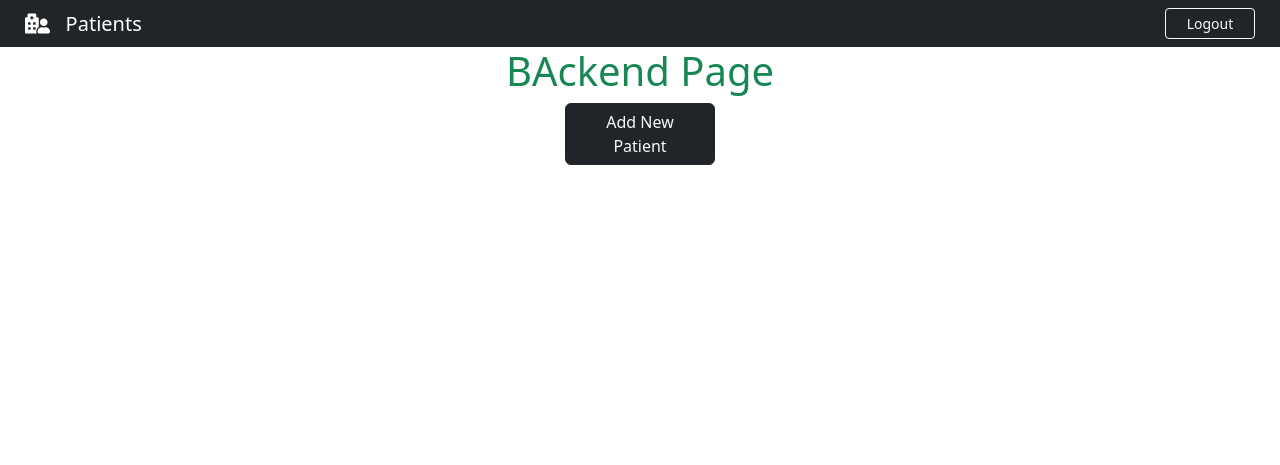
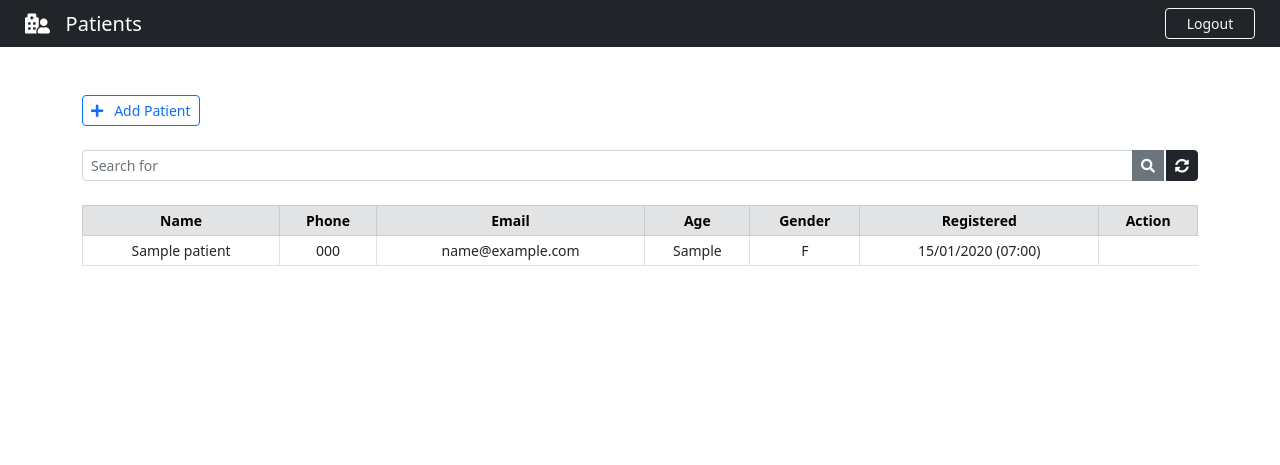
Before and after one commit to jokeCloud/hc-system, a Django app: page /backend/ in a window 1280 px wide. Shown: the top 465 px of the page. Run offline with Django 4.2, Linux system fonts and the light colour scheme; a user stored in the database is signed in; tables that the repository leaves empty hold one stand-in row (values such as "Sample post").

Commit message:
list patients

```diff
--- a/healt_care_system/urls.py
+++ b/healt_care_system/urls.py
@@ -3,13 +3,18 @@ from django.urls import include, path
 from health_care_app import views
 
 urlpatterns = [
+    # path to access the admin page
     path('admin/', admin.site.urls),
+    # path to render homepage
     path('', views.frontend, name='frontend'),
+    # path to login/logout
     path('login/', include('django.contrib.auth.urls')),
 
     # ================ #
     # BACKEND SECTION  #
     # ================ #
+    # path to access the backend page
     path('backend/', views.backend, name='backend'),
+    # path to add patient
     path('add_patient', views.add_patient, name='add_patient'),
 ]
--- a/health_care_app/templates/backend.html
+++ b/health_care_app/templates/backend.html
@@ -15,8 +15,80 @@
 
 <!-- ==================== Page content ==================== -->
 {% block content %}
-<h1 class="text-center text-success">BAckend Page</h1>
-<center>
-    <a href="{% url 'add_patient' %}" class="btn btn-dark text-light btn-bg" style="width: 150px;">Add New Patient</a>
-</center>
+<div class="container">
+
+    <br><br>
+
+    <div class="d-flex justify-content-between">
+        <!-- 1) column ADD patient -->
+        <a href="{% url 'add_patient' %}" class="btn btn-outline-primary btn-sm"><i class="fa fa-plus"></i>&nbsp;&nbsp; Add Patient</a>
+    </div>
+
+    <form action="">
+        <div class="input-group input-group-sm mb-3 mt-4">
+            <input type="text" name="q" class="form-control" placeholder="Search for">
+            <button class="btn btn-secondary"><i class="fas fa-search"></i></button>
+            <a href="{% url 'backend' %}" class="btn btn-dark" style="margin-left: 2px;"><i class="fas fa-sync-alt"></i></a>
+        </div>
+    </form>
+
+    <center>
+        <table class="table table-bordered table-sm mt-4" style="text-align: center; font-size: 14px;">
+            <thead class="table-secondary">
+                <tr>
+                    <th>Name</th>
+                    <th>Phone</th>
+                    <th>Email</th>
+                    <th>Age</th>
+                    <th>Gender</th>
+                    <th>Registered</th>
+                    <th>Action</th>
+                </tr>
+            </thead>
+            <!-- DATA FROM BACKEND -->
+            {% for patient in patients %}
+            <tr>
+                <td>{{ patient.name }}</td>
+                <td>{{ patient.phone }}</td>
+                <td>{{ patient.email }}</td>
+                <td>{{ patient.age }}</td>
+                <td>{{ patient.gender }}</td>
+                <td>{{ patient.created_at | date:'d/m/Y (H:i)'}}</td>
+            </tr>
+            {% endfor %}
+        </table>
+    </center>
+
+    <!-- pagination -->
+    <nav class="mt-4" aria-label="Page navigation example">
+        {% if patients.has_other_pages %}
+            <ul class="pagination justify-content-left">
+            {% if patients.has_previous %}
+                <a href="?page=1" class="btn btn-outline-primary mb-4" style="width: 60px; border-radius: 1px; border: 1px solid #d3d3d3;">First</a>
+                <li class="page-item"><a href="?page={{ patients.previous_page_number }}" class="page-link"><i class="fas fa-angle-double-left"></i></a></li>
+            {% else %}
+                <li class="page-item disabled"></li>
+            {% endif %}
+
+            {% for i in patients.paginator.page_range %}
+                {% if patients.number == i %}
+                    <li class="page-item active"><span class="page-link">{{ i }}<span class="sr-only"></span></span></li>
+                {% else %}
+                    <li class="page-item"><a href="?page={{ i }}" class="page-link">{{ i }}</a></li>
+                {% endif %}
+            {% endfor %}
+
+            {% if patients.has_next %}
+                <li class="page-item"><a href="?page={{ patients.next_page_number }}" class="page-link"><i class="fas fa-angle-double-right"></i></a></li>
+                <a href="?page={{ patients.paginator.num_pages }}" class="btn btn-outline-primary mb-4" style="width: 60px; border-radius: 1px; border: 1px solid #d3d3d3; border-left: none;">Last</a>
+            {% else %}
+                <li class="page-item disabled"></li>
+            {% endif %}
+
+        </ul>
+        {% endif %}
+    </nav>
+
+
+</div>
 {% endblock content %}
--- a/health_care_app/templates/base.html
+++ b/health_care_app/templates/base.html
@@ -9,6 +9,9 @@
     <link rel="stylesheet" href="https://cdn.jsdelivr.net/npm/bootstrap@5.2.2/dist/css/bootstrap.min.css">
     <!-- Bulma 0.9.4 CSS
     <link rel="stylesheet" href="https://cdn.jsdelivr.net/npm/bulma@0.9.4/css/bulma.min.css">
+    -->
+    <!-- Tailwindcss 1.9.0 CSS
+    <link href="https://unpkg.com/tailwindcss@^1.0/dist/tailwind.min.css" rel="stylesheet">
     -->
     <!-- FontAwesome -->
     <link rel="stylesheet" href="https://use.fontawesome.com/releases/v5.15.4/css/all.css">
--- a/health_care_app/views.py
+++ b/health_care_app/views.py
@@ -1,20 +1,38 @@
 from django.contrib import messages
 from django.contrib.auth.decorators import login_required
+from django.core.paginator import Paginator
+from django.db.models import Q
 from django.http import HttpResponseRedirect
 from django.shortcuts import render
 
 from health_care_app.models import Patients
 
 
+# Function to render the frontend
 def frontend(request):
     return render(request, 'frontend.html')
 
 
+# Function to render the backend
 @login_required(login_url='login')
 def backend(request):
-    return render(request, 'backend.html')
+    if 'q' in request.GET:
+        q = request.GET['q']
+        all_patient_list = Patients.objects.filter(
+            Q(name__icontains=q) | Q(phone=q) | Q(
+                email=q) | Q(age=q) | Q(gender=q) | Q(note=q)
+        ).order_by('-created_at')
+    else:
+        all_patient_list = Patients.objects.all().order_by('-created_at')
+
+    paginator = Paginator(all_patient_list, 10)
+    page = request.GET.get('page')
+    all_patient = paginator.get_page(page)
+
+    return render(request, 'backend.html', {'patients': all_patient})
 
 
+# Function to insert patient
 @login_required(login_url='login')
 def add_patient(request):
     if request.method == 'POST':
```
